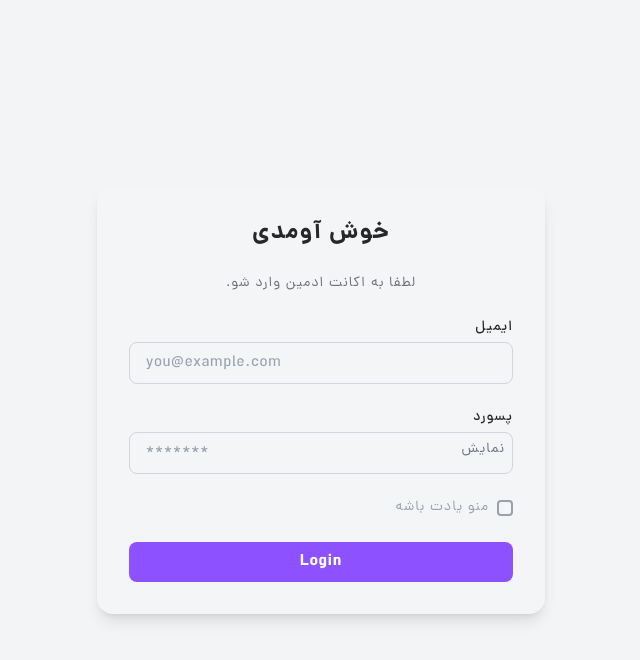
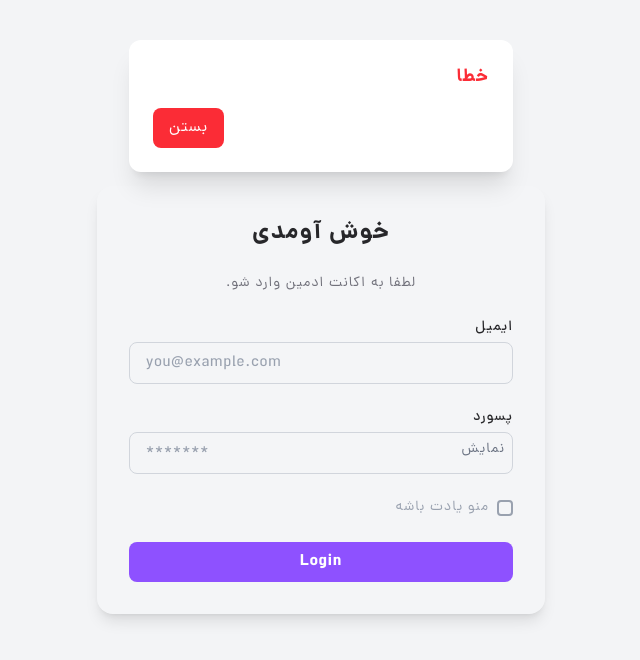
Before and after one commit to homow/home-nest-admin-react, a React (Vite) app: page /login in a window 1280 px wide. Shown: the top 660 px of the page, without its empty margins (388-1028 px from the left). Built offline with nearby package versions, Linux system fonts and the light colour scheme.

Commit message:
config error handling

```diff
--- /dev/null
+++ b/src/components/ui/AlertModal.jsx
@@ -0,0 +1,32 @@
+import {useEffect, useState} from "react";
+
+export default function AlertModal({message, isOpen, type = "error"}) {
+    const [open, setOpen] = useState(false);
+
+    const bgHeader = type === "error" ? "text-red-500" : "text-green-500";
+    const btnBg = type === "error" ? "bg-red-500 hover:bg-red-600" : "bg-green-500 hover:bg-green-600";
+    const title = type === "error" ? "خطا" : "موفقیت";
+
+    useEffect(() => {
+        setOpen(isOpen);
+    }, [isOpen]);
+
+    return (
+        <div className={`fixed top-10 left-0 right-0 flex items-center justify-center z-30 ${open ? "block" : "hidden"}`}>
+            <div className="bg-white dark:bg-gray-800 rounded-xl shadow-xl max-w-sm w-full p-6 space-y-4">
+                <h3 className={`text-lg font-semibold ${bgHeader}`}>
+                    {title}
+                </h3>
+                <p className="text-gray-700 dark:text-gray-300">{message}</p>
+                <div className="flex justify-end">
+                    <button
+                        onClick={() => setOpen(false)}
+                        className={`cursor-pointer px-4 py-2 rounded-lg text-white ${btnBg} transition`}
+                    >
+                        بستن
+                    </button>
+                </div>
+            </div>
+        </div>
+    );
+}
--- a/src/pages/Login/index.jsx
+++ b/src/pages/Login/index.jsx
@@ -1,13 +1,15 @@
 import {useEffect, useState} from "react"
 import {login} from "@api/callApi.js";
 import useIsLogin from "@hooks/useIsLogin.jsx"
+import AlertModal from "@components/ui/AlertModal.jsx";
 
 export default function Login() {
     const [showPassword, setShowPassword] = useState(false);
     const [email, setEmail] = useState("");
     const [password, setPassword] = useState("");
     const [remember, setRemember] = useState(false);
-    const {setUserIsLogin} = useIsLogin();
+    const [alertModal, setAlertModal] = useState({isOpen: true, type: "error", message: ""});
+    // const {setUserIsLogin} = useIsLogin();
 
     useEffect(() => {
         document.title = "ورود به اکانت ادمین | آشیانه";
@@ -24,14 +26,17 @@ export default function Login() {
 
         try {
             const res = await login(userInfo)
-            setUserIsLogin(true)
+            // setUserIsLogin(true)
             console.log(res)
         } catch (e) {
+            console.log(typeof e);
             console.log(e)
         }
     }
 
     return (
+        <>
+            <AlertModal {...alertModal}/>
             <section className="flex items-center justify-center min-h-screen">
                 <div className="w-full max-w-md bg-white/10 rounded-2xl shadow-lg p-8 space-y-6">
                     <h2 className="text-2xl font-bold text-center">خوش آومدی</h2>
@@ -43,6 +48,7 @@ export default function Login() {
                         <div>
                             <label htmlFor="email" className="block text-sm font-medium">ایمیل</label>
                             <input
+                                required
                                 dir={"ltr"}
                                 value={email}
                                 onChange={event => setEmail(event.target.value)}
@@ -58,6 +64,7 @@ export default function Login() {
                             <label htmlFor="password" className="block text-sm font-medium">پسورد</label>
                             <div className="relative">
                                 <input
+                                    required
                                     dir={"ltr"}
                                     value={password}
                                     onChange={event => setPassword(event.target.value)}
@@ -96,5 +103,6 @@ export default function Login() {
                     </form>
                 </div>
             </section>
+        </>
     )
 }
```
Lines whose indentation alone changed are shown as unchanged.
